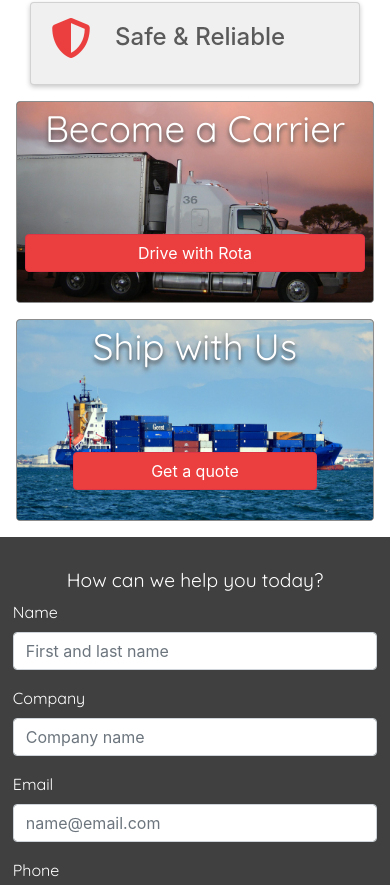
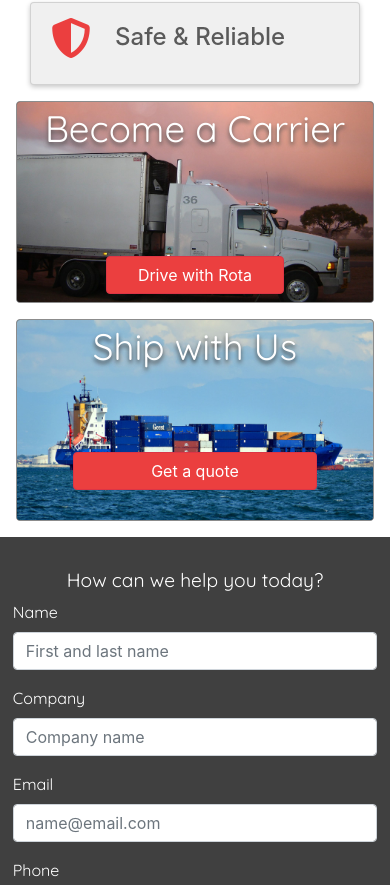
Before and after one commit to turquoise-trucking/turquoise-trucking.github.io, a plain HTML site: page rota/mobile.html in a window 390 px wide. Shown: the part 668-1553 px from the top of the page. Drawn offline with nearby package versions, Linux system fonts and the light colour scheme.

Commit message:
Update mobile.html

```diff
--- a/rota/mobile.html
+++ b/rota/mobile.html
@@ -156,7 +156,7 @@
       <img class="card-img" style="height: 200px;" src="images/bg-carriers.jpg" alt="Truck at sunset.">
       <div class="card-img-overlay" style="padding: 0.25em 0.5em;">
         <h5 class="card-title text-center" style="font-size: 230%; font-family: 'Quicksand', sans-serif; text-shadow: 0 3px 4px rgb(80,80,80); ">Become a Carrier</h5>
-        <p class="card-text text-center" style="position: relative; top: 4.5em; padding: auto 3em;"><a class="btn btn-block btn-danger" href="carriers.html" role="button">Drive with Rota</a></p>
+        <p class="card-text mx-auto"><a class="btn btn-block btn-danger" href="carriers.html" role="button" style="position: absolute; bottom: 0.5em; width: 50%; left: 25%;">Drive with Rota</a></p>
       </div>
     </div>
   </div>
```
